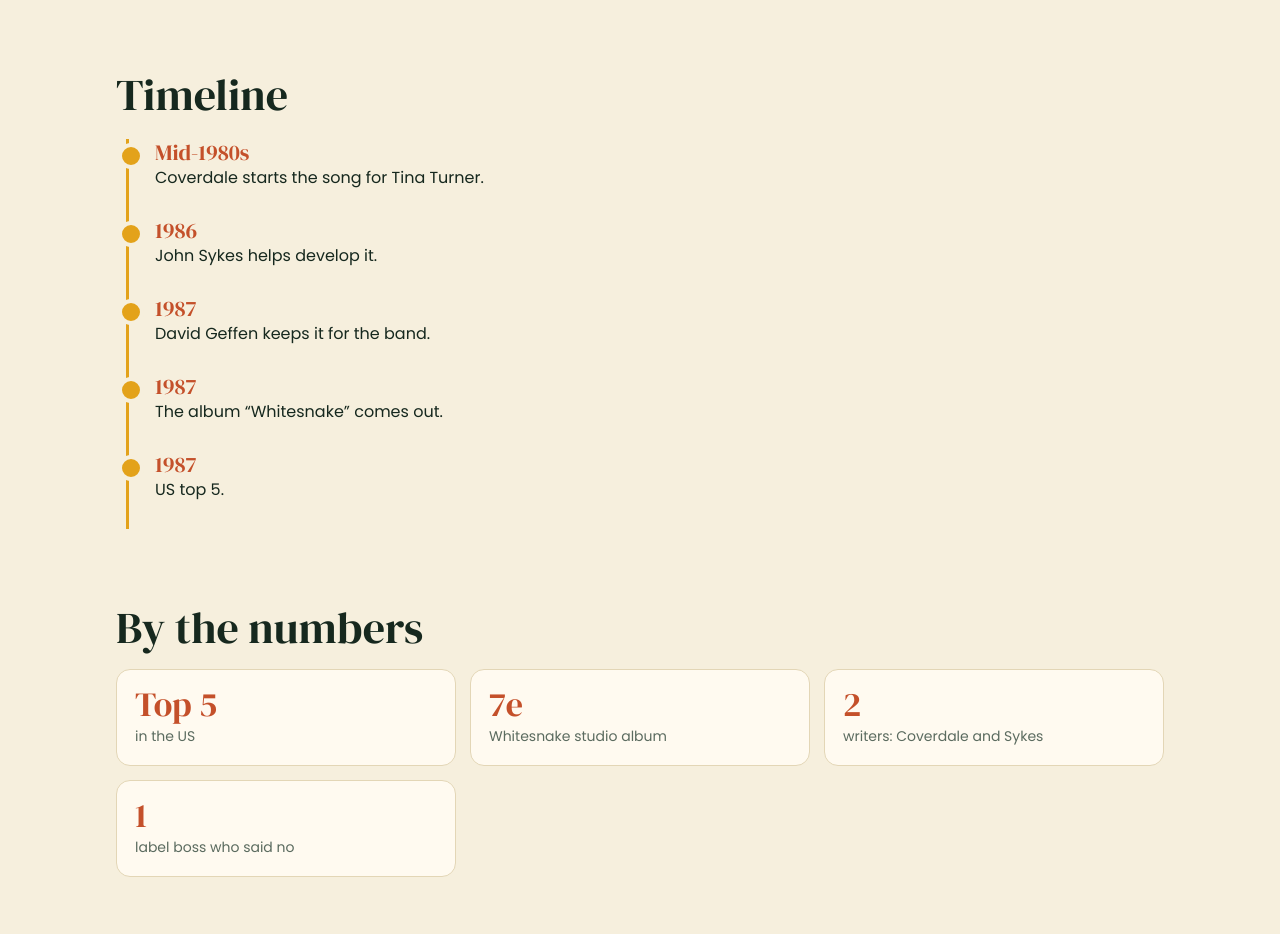
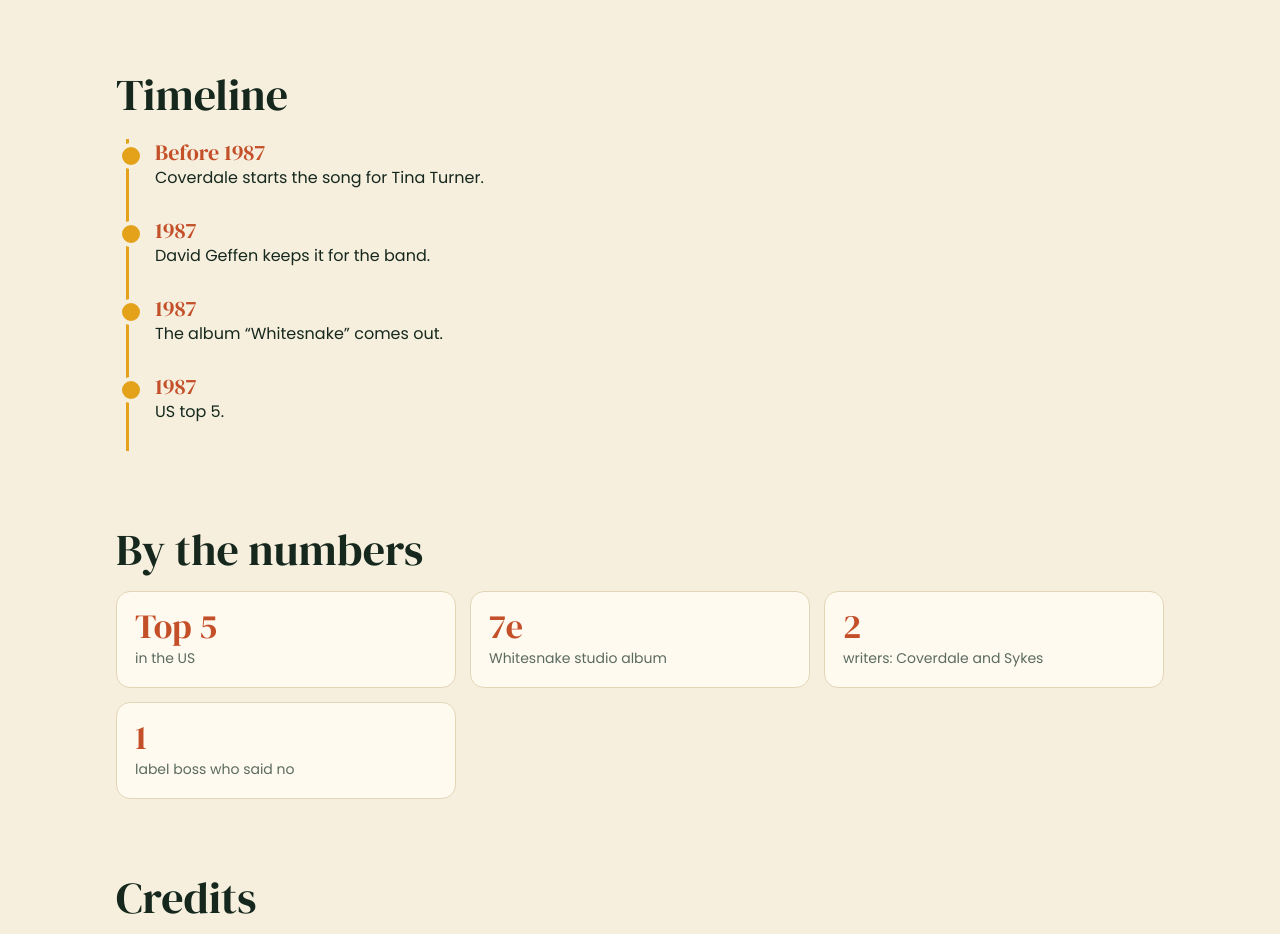
Before and after one commit to cheetahvinyl/cheetah-vinyl-site, a plain HTML site: page whitesnake-is-this-love.html in a window 1280 px wide. Shown: the part 2200-3134 px from the top of the page. Drawn offline with Linux system fonts and the light colour scheme; a script that the page names is missing.

Commit message:
Whitesnake : retire une date non sourcée
Co-Authored-By: Claude Opus 5.5 <noreply@anthropic.com>
Claude-Session: https://claude.ai/code/session_01WKGMdFJ6XuGC6dPNxVdgKv

```diff
--- a/whitesnake-is-this-love.html
+++ b/whitesnake-is-this-love.html
@@ -223,7 +223,7 @@ html:not([lang="en"]) [data-l="fr"],html[lang="en"] [data-l="en"]{display:revert
 <p><span data-l="fr">On ne saura jamais ce qu’aurait donné « Is This Love » dans la voix de Tina Turner. Coverdale, lui, n’a jamais caché qu’il aurait aimé l’entendre. Une chanson d’amour qui a failli changer de vie au dernier moment.</span><span data-l="en">We’ll never know what “Is This Love” would have sounded like in Tina Turner’s voice. Coverdale never hid that he’d have loved to hear it. A love song that almost changed hands at the last moment.</span></p>
 <p><a href="donna-summer-bad-girls.html" style="color:var(--rust);font-weight:700"><span data-l="fr">Une autre chanson qui a failli partir ailleurs : Bad Girls →</span><span data-l="en">Another song that almost went elsewhere: Bad Girls →</span></a></p>
 </div></section>
-<section id="reperes"><h2><span data-l="fr">Repères</span><span data-l="en">Timeline</span></h2><ul class="time read"><li><span class="when"><span data-l="fr">Milieu des années 80</span><span data-l="en">Mid-1980s</span></span><span data-l="fr">Coverdale commence la chanson pour Tina Turner.</span><span data-l="en">Coverdale starts the song for Tina Turner.</span></li><li><span class="when">1986</span><span data-l="fr">John Sykes l’aide à la développer.</span><span data-l="en">John Sykes helps develop it.</span></li><li><span class="when">1987</span><span data-l="fr">David Geffen la garde pour le groupe.</span><span data-l="en">David Geffen keeps it for the band.</span></li><li><span class="when">1987</span><span data-l="fr">Sortie de l’album « Whitesnake ».</span><span data-l="en">The album “Whitesnake” comes out.</span></li><li><span class="when">1987</span><span data-l="fr">Top 5 aux États-Unis.</span><span data-l="en">US top 5.</span></li></ul></section>
+<section id="reperes"><h2><span data-l="fr">Repères</span><span data-l="en">Timeline</span></h2><ul class="time read"><li><span class="when"><span data-l="fr">Avant 1987</span><span data-l="en">Before 1987</span></span><span data-l="fr">Coverdale commence la chanson pour Tina Turner.</span><span data-l="en">Coverdale starts the song for Tina Turner.</span></li><li><span class="when">1987</span><span data-l="fr">David Geffen la garde pour le groupe.</span><span data-l="en">David Geffen keeps it for the band.</span></li><li><span class="when">1987</span><span data-l="fr">Sortie de l’album « Whitesnake ».</span><span data-l="en">The album “Whitesnake” comes out.</span></li><li><span class="when">1987</span><span data-l="fr">Top 5 aux États-Unis.</span><span data-l="en">US top 5.</span></li></ul></section>
 <section><h2><span data-l="fr">En chiffres</span><span data-l="en">By the numbers</span></h2><div class="facts"><div class="fact"><b>Top 5</b><span><span data-l="fr">aux États-Unis</span><span data-l="en">in the US</span></span></div><div class="fact"><b>7e</b><span><span data-l="fr">album studio de Whitesnake</span><span data-l="en">Whitesnake studio album</span></span></div><div class="fact"><b>2</b><span><span data-l="fr">auteurs : Coverdale et Sykes</span><span data-l="en">writers: Coverdale and Sykes</span></span></div><div class="fact"><b>1</b><span><span data-l="fr">patron de label qui a dit non</span><span data-l="en">label boss who said no</span></span></div></div></section>
 <section><h2><span data-l="fr">Crédits</span><span data-l="en">Credits</span></h2><dl class="credits"><div><dt><span data-l="fr">Écrite par</span><span data-l="en">Written by</span></dt><dd>David Coverdale, John Sykes</dd></div><div><dt>Album</dt><dd>Whitesnake (1987)</dd></div><div><dt>Label</dt><dd>Geffen</dd></div></dl></section>
 <section><h2><span data-l="fr">La vidéo</span><span data-l="en">The video</span></h2><p class="read"><span data-l="fr">La vidéo est sur notre TikTok.</span><span data-l="en">The video is on our TikTok.</span></p>
```
Also changed, not shown: img-ccm.jpg (added), img-ckf.jpg (added), img-ggs.jpg (added), img-sno.jpg (added).
